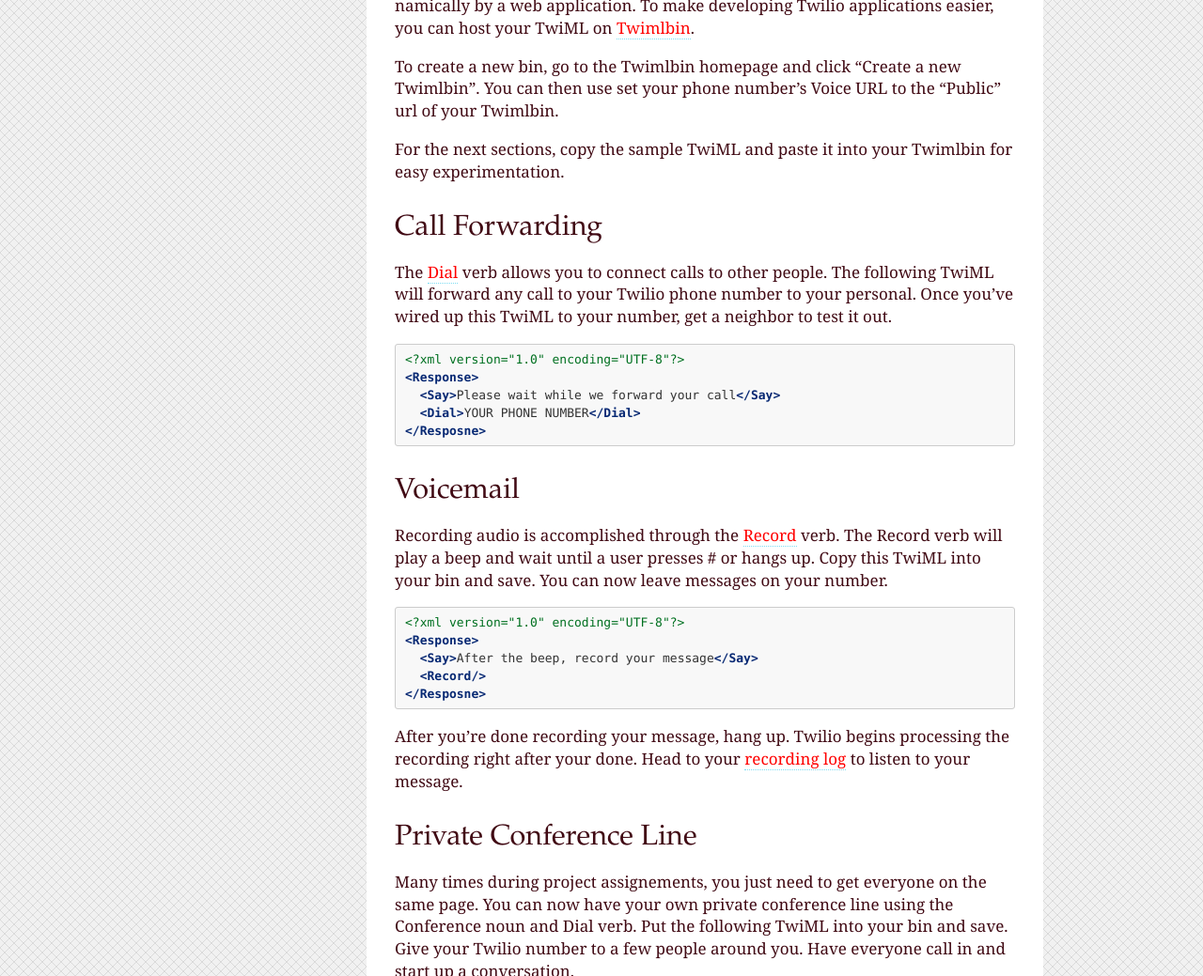
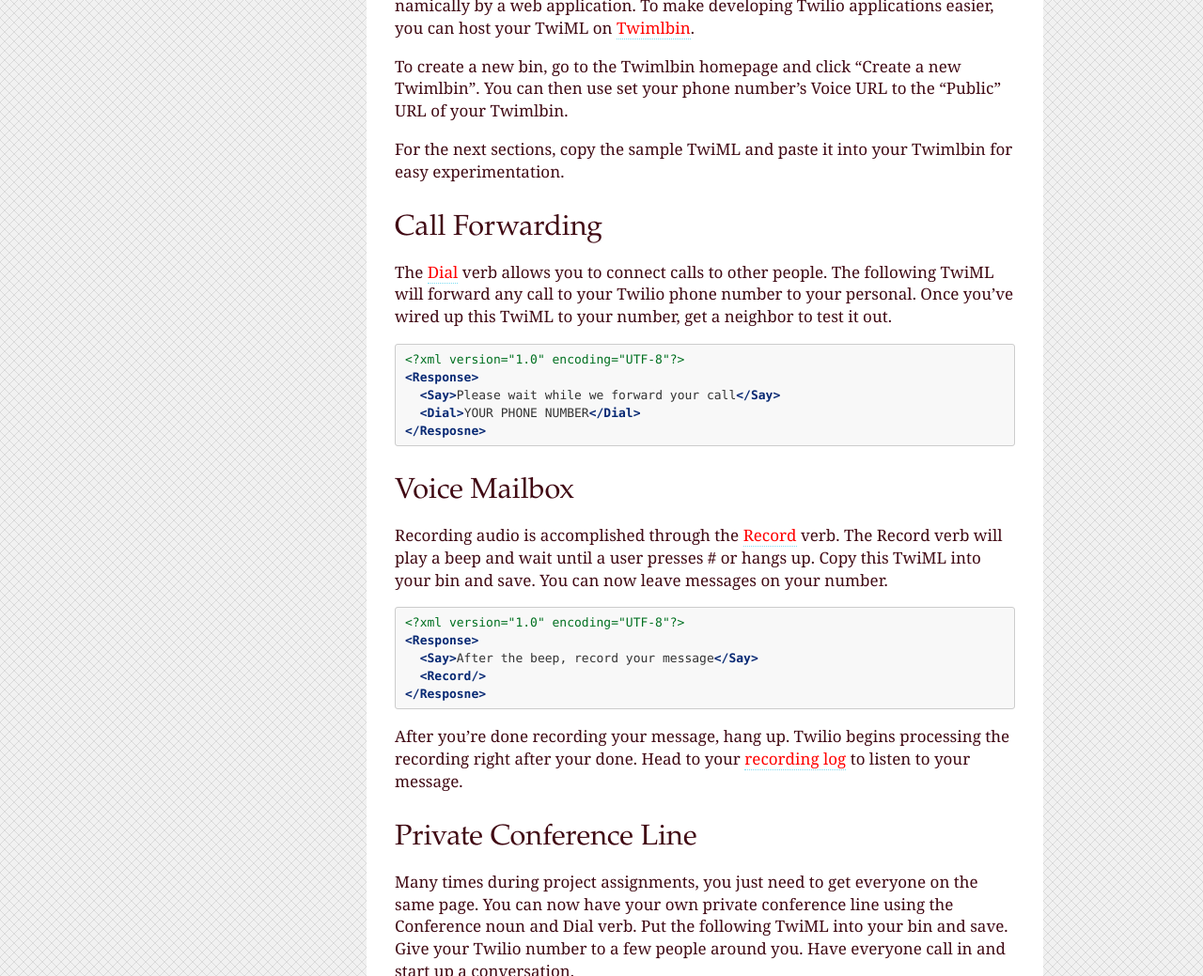
Before and after one commit to twilio/calworkshop, a Sphinx documentation site: the page built from docs/quickstart.rst, in a window 1280 px wide and 1400 px high, scrolled down 3030 px. Shown: the part 201-1240 px from the top of the window at 94% size. Built offline with Sphinx 7.4.7, drawn with Linux system fonts in a browser that asks for light colours; some of the changed text lies outside the part shown.

Commit message:
Fix spelling mistakes

```diff
--- a/docs/conf.py
+++ b/docs/conf.py
@@ -26,7 +26,7 @@
 
 # Add any Sphinx extension module names here, as strings. They can be extensions
 # coming with Sphinx (named 'sphinx.ext.*') or your custom ones.
-extensions = []
+extensions = [ 'sphinxcontrib.spelling' ]
 
 # Add any paths that contain templates here, relative to this directory.
 templates_path = ['_templates']
@@ -211,6 +211,9 @@
 # If false, no module index is generated.
 #latex_domain_indices = True
 
+# Spelling
+spelling_word_list_filename='wordlist.txt'
+
 
 # -- Options for manual page output --------------------------------------------
 
--- a/docs/contents.rst.inc
+++ b/docs/contents.rst.inc
@@ -1,7 +1,5 @@
 Workshop Agenda
 ---------------
-
-Flask-SQLAlchemy with Flask.
 
 .. toctree::
    :maxdepth: 2
--- a/docs/index.rst
+++ b/docs/index.rst
@@ -7,6 +7,6 @@
 Today we're going to learn how to use Twilio to build a simple but powerful SMS
 voting application. You'll be able to use this application the next time your
 friends or student group need to hold elections or decide whether to go to La
-Vals or Bongo Burger for lunch.
+Val's or Bongo Burger for lunch.
 
 .. include:: contents.rst.inc
--- a/docs/quickstart.rst
+++ b/docs/quickstart.rst
@@ -144,7 +144,7 @@
 
 To create a new bin, go to the Twimlbin homepage and click "Create a new
 Twimlbin". You can then use set your phone number's Voice URL to the "Public"
-url of your Twimlbin.
+URL of your Twimlbin.
 
 For the next sections, copy the sample TwiML and paste it into your Twimlbin
 for easy experimentation.
@@ -165,8 +165,8 @@
     </Resposne>
 
 
-Voicemail
----------
+Voice Mailbox
+-------------
 
 Recording audio is accomplished through the `Record`_ verb. The Record verb
 will play a beep and wait until a user presses # or hangs up. Copy this TwiML
@@ -189,7 +189,7 @@
 Private Conference Line
 -----------------------
 
-Many times during project assignements, you just need to get everyone on the
+Many times during project assignments, you just need to get everyone on the
 same page. You can now have your own private conference line using the
 Conference noun and Dial verb. Put the following TwiML into your bin and save.
 Give your Twilio number to a few people around you. Have everyone call in and
--- a/docs/setup.rst
+++ b/docs/setup.rst
@@ -59,7 +59,7 @@
 
    $ git clone https://github.com/twilio/calworkshop.git
 
-To verify that everything is working correctly, run check.py and make sure
+To verify that everything is working correctly, run ``check.py`` and make sure
 the output matches below
 
 .. code-block:: bash
```
Also changed, not shown: other parts of docs/quickstart.rst (+6 -6 lines), other parts of docs/setup.rst (+1 -1 lines), docs/voting.rst (+4 -4 lines), docs/wordlist.txt (added, +7 -0 lines), 1 other file.
